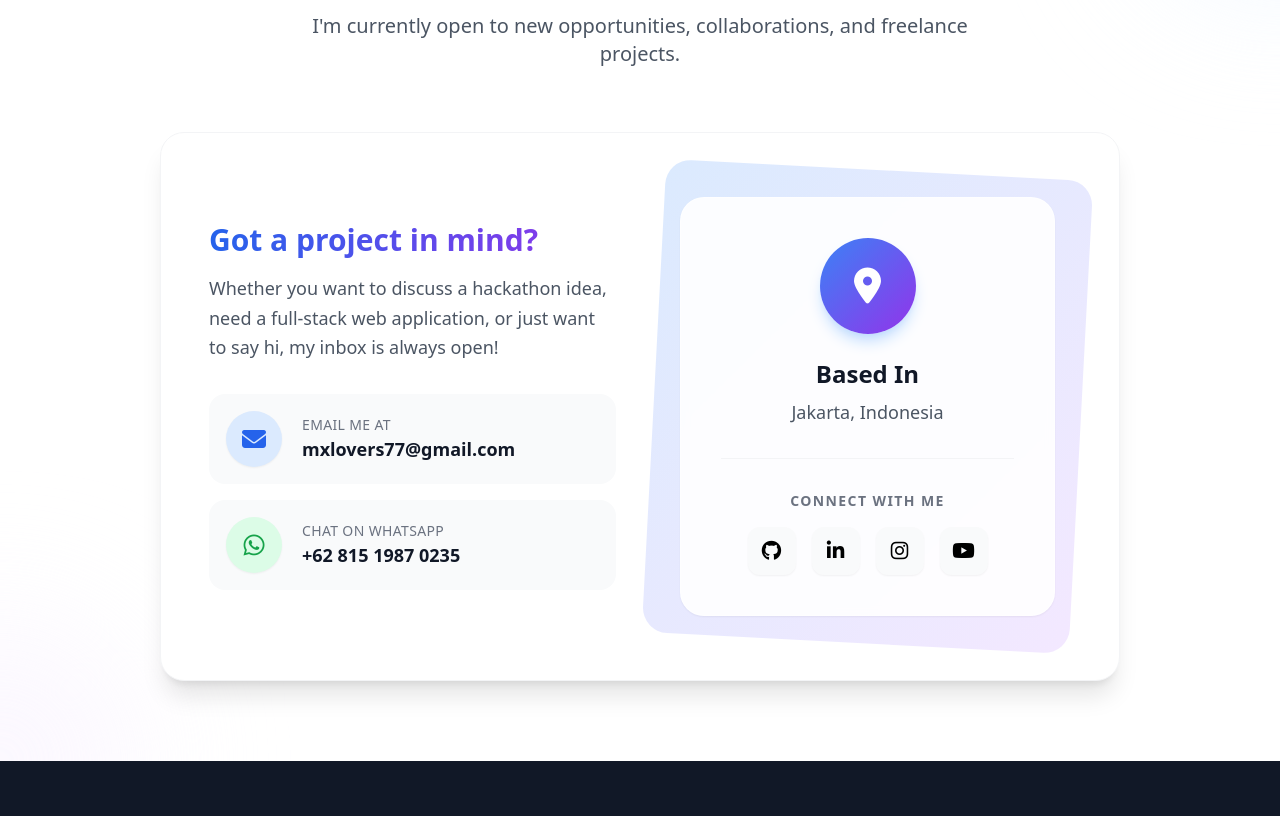
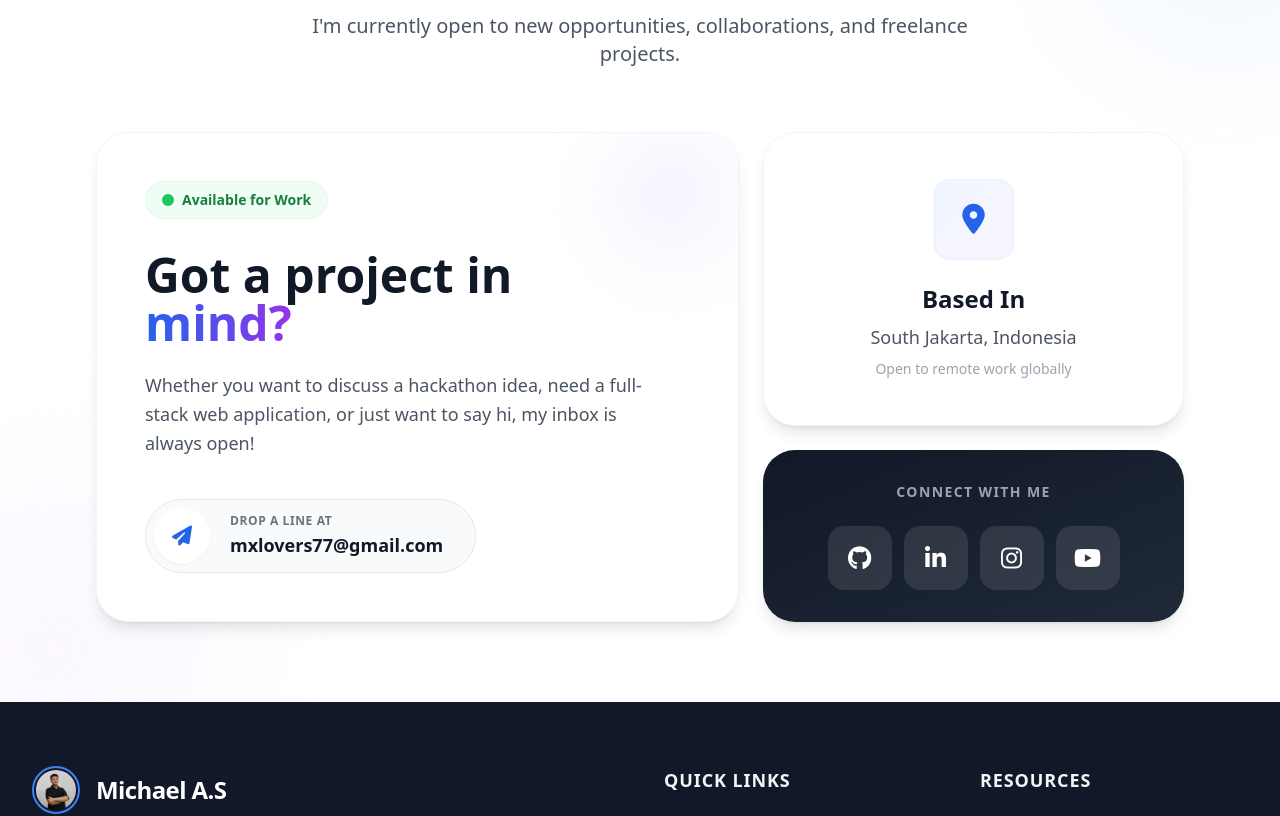
Before and after one commit to Mycticount-X/Mycticount-Archive, a React (Vite) app: page / in a window 1280 px wide. Shown: the part 9720-10536 px from the top of the page. Built offline with nearby package versions, Linux system fonts and the light colour scheme.

Commit message:
Update: Contact Section

```diff
--- a/src/pages/Contact.tsx
+++ b/src/pages/Contact.tsx
@@ -1,10 +1,11 @@
 const Contact = () => {
   return (
     <section id="contact" className="py-20 bg-white relative overflow-hidden">
-      <div className="absolute top-0 right-0 w-72 h-72 bg-blue-50 rounded-full mix-blend-multiply filter blur-3xl opacity-70 translate-x-1/2 -translate-y-1/2"></div>
-      <div className="absolute bottom-0 left-0 w-72 h-72 bg-purple-50 rounded-full mix-blend-multiply filter blur-3xl opacity-70 -translate-x-1/2 translate-y-1/2"></div>
+      <div className="absolute top-0 right-0 w-80 h-80 bg-blue-50 rounded-full mix-blend-multiply filter blur-3xl opacity-70 translate-x-1/3 -translate-y-1/3"></div>
+      <div className="absolute bottom-0 left-0 w-80 h-80 bg-purple-50 rounded-full mix-blend-multiply filter blur-3xl opacity-70 -translate-x-1/3 translate-y-1/3"></div>
 
-      <div className="max-w-5xl mx-auto px-4 sm:px-6 lg:px-8 relative z-10">
+      <div className="max-w-6xl mx-auto px-4 sm:px-6 lg:px-8 relative z-10">
+
         <div className="text-center mb-16 fade-in-up">
           <h2 className="text-4xl font-bold text-gray-900 mb-4">Let's Connect</h2>
           <div className="w-20 h-1 bg-blue-600 mx-auto rounded-full"></div>
@@ -13,67 +14,76 @@ const Contact = () => {
           </p>
         </div>
 
-        <div className="bg-white rounded-3xl shadow-xl border border-gray-100 p-8 md:p-12 fade-in-up transition-all duration-300 hover:shadow-2xl">
-          <div className="grid md:grid-cols-2 gap-12 items-center">
+        <div className="grid lg:grid-cols-5 gap-6 items-stretch fade-in-up">
 
-            <div className="space-y-8">
-              <div>
-                <h3 className="text-3xl font-bold text-transparent bg-clip-text bg-gradient-to-r from-blue-600 to-purple-600 mb-4">
-                  Got a project in mind?
+          {/* Left Side */}
+          <div className="lg:col-span-3 bg-white rounded-[2rem] shadow-lg border border-gray-100 p-8 md:p-12 transition-all duration-300 hover:shadow-xl relative overflow-hidden group">
+            <div className="absolute top-0 right-0 w-32 h-32 bg-gradient-to-br from-blue-100 to-purple-100 rounded-full blur-2xl opacity-50 group-hover:opacity-80 transition-opacity"></div>
+
+            <div className="inline-flex items-center gap-2 px-4 py-2 rounded-full bg-green-50 border border-green-100 mb-8">
+              <span className="relative flex h-3 w-3">
+                <span className="animate-ping absolute inline-flex h-full w-full rounded-full bg-green-400 opacity-75"></span>
+                <span className="relative inline-flex rounded-full h-3 w-3 bg-green-500"></span>
+              </span>
+              <span className="text-sm font-semibold text-green-700">Available for Work</span>
+            </div>
+
+            <h3 className="text-4xl md:text-5xl font-extrabold text-gray-900 mb-6 leading-tight">
+              Got a project in <br/>
+              <span className="text-transparent bg-clip-text bg-gradient-to-r from-blue-600 to-purple-600">mind?</span>
             </h3>
-                <p className="text-gray-600 text-lg leading-relaxed">
+
+            <p className="text-gray-600 text-lg leading-relaxed mb-10 max-w-lg">
               Whether you want to discuss a hackathon idea, need a full-stack web application, or just want to say hi, my inbox is always open!
             </p>
+
+            {/* Button */}
+            <a
+              href="mailto:mxlovers77@gmail.com"
+              className="inline-flex items-center p-2 pr-8 bg-gray-50 rounded-full hover:bg-blue-50 transition-all duration-300 group/btn border border-gray-200 hover:border-blue-200"
+            >
+              <div className="w-14 h-14 bg-white rounded-full flex items-center justify-center text-blue-600 group-hover/btn:bg-blue-600 group-hover/btn:text-white transition-all duration-300 shadow-sm mr-5">
+                <i className="fas fa-paper-plane text-xl transition-transform"></i>
               </div>
-
-              <div className="space-y-4">
-                <a href="mailto:mxlovers77@gmail.com" className="flex items-center p-4 bg-gray-50 rounded-2xl hover:bg-blue-50 hover:scale-105 transition-all duration-300 group border border-transparent hover:border-blue-100">
-                  <div className="w-14 h-14 bg-blue-100 rounded-full flex items-center justify-center text-blue-600 group-hover:bg-blue-600 group-hover:text-white transition-colors shadow-sm">
-                    <i className="fas fa-envelope text-2xl"></i>
-                  </div>
-                  <div className="ml-5">
-                    <p className="text-sm text-gray-500 font-medium tracking-wide">EMAIL ME AT</p>
+              <div>
+                <p className="text-xs text-gray-500 font-bold tracking-wider uppercase mb-0.5">Drop a line at</p>
                 <p className="text-gray-900 font-bold text-lg">mxlovers77@gmail.com</p>
               </div>
             </a>
-
-                <a href="https://wa.me/6281519870235" target="_blank" rel="noopener noreferrer" className="flex items-center p-4 bg-gray-50 rounded-2xl hover:bg-green-50 hover:scale-105 transition-all duration-300 group border border-transparent hover:border-green-100">
-                  <div className="w-14 h-14 bg-green-100 rounded-full flex items-center justify-center text-green-600 group-hover:bg-green-600 group-hover:text-white transition-colors shadow-sm">
-                    <i className="fab fa-whatsapp text-2xl"></i>
-                  </div>
-                  <div className="ml-5">
-                    <p className="text-sm text-gray-500 font-medium tracking-wide">CHAT ON WHATSAPP</p>
-                    <p className="text-gray-900 font-bold text-lg">+62 815 1987 0235</p>
-                  </div>
-                </a>
-              </div>
           </div>
 
-            <div className="relative h-full flex items-center justify-center p-4">
-              <div className="absolute inset-0 bg-gradient-to-br from-blue-100 to-purple-100 rounded-3xl transform rotate-3 scale-105 transition-transform duration-500 hover:rotate-6"></div>
-              <div className="relative bg-white/90 backdrop-blur-sm p-10 rounded-3xl shadow-sm border border-white/50 w-full text-center">
+          {/* Right Side */}
+          <div className="lg:col-span-2 flex flex-col gap-6">
 
-                <div className="w-24 h-24 mx-auto bg-gradient-to-br from-blue-500 to-purple-600 rounded-full flex items-center justify-center mb-6 shadow-lg shadow-blue-200">
-                  <i className="fas fa-map-marker-alt text-4xl text-white"></i>
+            {/* Location Card */}
+            <div className="bg-white rounded-[2rem] shadow-lg border border-gray-100 p-8 flex-1 flex flex-col justify-center items-center text-center transition-all duration-300 hover:shadow-xl relative overflow-hidden group">
+              <div className="absolute inset-0 bg-gradient-to-br from-blue-600/5 to-purple-600/5 opacity-0 group-hover:opacity-100 transition-opacity duration-500"></div>
+
+              <div className="w-20 h-20 bg-gradient-to-br from-blue-50 to-purple-50 rounded-2xl flex items-center justify-center mb-6 text-blue-600 group-hover:scale-110 group-hover:rotate-3 transition-transform duration-500 shadow-sm border border-blue-100/50">
+                <i className="fas fa-map-marker-alt text-3xl"></i>
               </div>
 
               <h4 className="text-2xl font-bold text-gray-900 mb-2">Based In</h4>
-                <p className="text-gray-600 text-lg mb-8 font-medium">Jakarta, Indonesia</p>
+              <p className="text-gray-600 font-medium text-lg">South Jakarta, Indonesia</p>
+              <p className="text-sm text-gray-400 mt-2">Open to remote work globally</p>
+            </div>
 
-                <div className="pt-8 border-t border-gray-100">
-                  <p className="text-sm text-gray-500 font-semibold mb-4 uppercase tracking-widest">Connect With Me</p>
-                  <div className="flex justify-center gap-4">
-                    <a href="https://github.com/Mycticount-X" target="_blank" rel="noopener noreferrer" className="w-12 h-12 bg-gray-50 hover:bg-gray-900 hover:text-white hover:-translate-y-2 rounded-xl flex items-center justify-center transition-all duration-300 shadow-sm">
-                      <i className="fab fa-github text-xl"></i>
+            {/* Social Media Card */}
+            <div className="bg-gradient-to-br from-gray-900 to-gray-800 rounded-[2rem] shadow-lg p-8 text-center flex flex-col justify-center items-center">
+              <p className="text-sm text-gray-400 font-semibold mb-6 uppercase tracking-widest">Connect With Me</p>
+
+              <div className="flex justify-center gap-3 w-full">
+                <a href="https://github.com/Mycticount-X" target="_blank" rel="noopener noreferrer" className="flex-1 aspect-square max-w-[64px] bg-white/10 hover:bg-white hover:text-gray-900 text-white rounded-2xl flex items-center justify-center transition-all duration-300 hover:-translate-y-1">
+                  <i className="fab fa-github text-2xl"></i>
                 </a>
-                    <a href="https://www.linkedin.com/in/michael-ahlovely-stevenson-7b1b62325/" target="_blank" rel="noopener noreferrer" className="w-12 h-12 bg-gray-50 hover:bg-blue-600 hover:text-white hover:-translate-y-2 rounded-xl flex items-center justify-center transition-all duration-300 shadow-sm">
-                      <i className="fab fa-linkedin-in text-xl"></i>
+                <a href="https://www.linkedin.com/in/michael-ahlovely-stevenson-7b1b62325/" target="_blank" rel="noopener noreferrer" className="flex-1 aspect-square max-w-[64px] bg-white/10 hover:bg-[#0A66C2] hover:text-white text-white rounded-2xl flex items-center justify-center transition-all duration-300 hover:-translate-y-1">
+                  <i className="fab fa-linkedin-in text-2xl"></i>
                 </a>
-                    <a href="https://www.instagram.com/michael23master" target="_blank" rel="noopener noreferrer" className="w-12 h-12 bg-gray-50 hover:bg-pink-600 hover:text-white hover:-translate-y-2 rounded-xl flex items-center justify-center transition-all duration-300 shadow-sm">
-                      <i className="fab fa-instagram text-xl"></i>
+                <a href="https://www.instagram.com/michael23master" target="_blank" rel="noopener noreferrer" className="flex-1 aspect-square max-w-[64px] bg-white/10 hover:bg-[#E1306C] hover:text-white text-white rounded-2xl flex items-center justify-center transition-all duration-300 hover:-translate-y-1">
+                  <i className="fab fa-instagram text-2xl"></i>
                 </a>
-                    <a href="https://www.youtube.com/@Mycticount_23X" target="_blank" rel="noopener noreferrer" className="w-12 h-12 bg-gray-50 hover:bg-red-600 hover:text-white hover:-translate-y-2 rounded-xl flex items-center justify-center transition-all duration-300 shadow-sm">
-                      <i className="fab fa-youtube text-xl"></i>
+                <a href="https://www.youtube.com/@Mycticount_23X" target="_blank" rel="noopener noreferrer" className="flex-1 aspect-square max-w-[64px] bg-white/10 hover:bg-[#FF0000] hover:text-white text-white rounded-2xl flex items-center justify-center transition-all duration-300 hover:-translate-y-1">
+                  <i className="fab fa-youtube text-2xl"></i>
                 </a>
               </div>
             </div>
@@ -82,8 +92,6 @@ const Contact = () => {
         </div>
 
       </div>
-        </div>
-      </div>
     </section>
   );
 };
```
Lines whose indentation alone changed are shown as unchanged.
